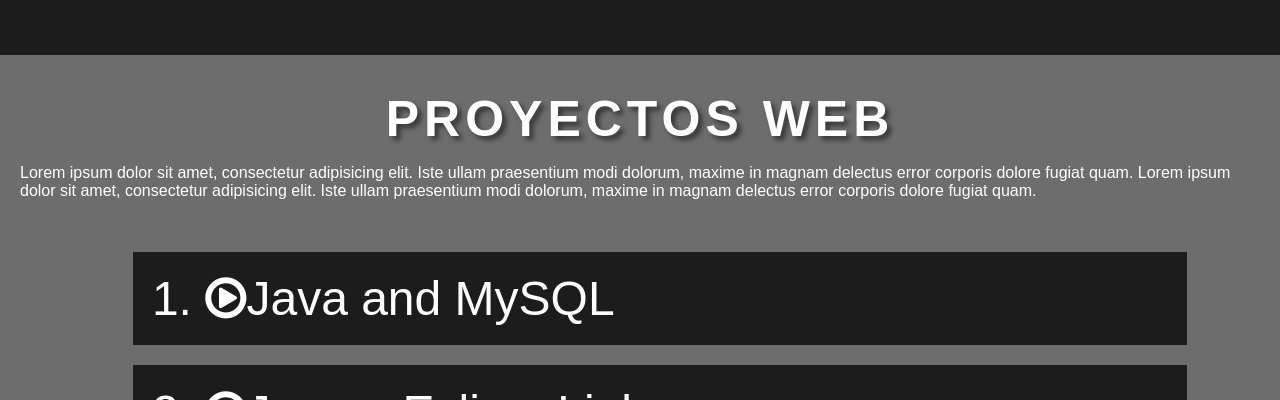
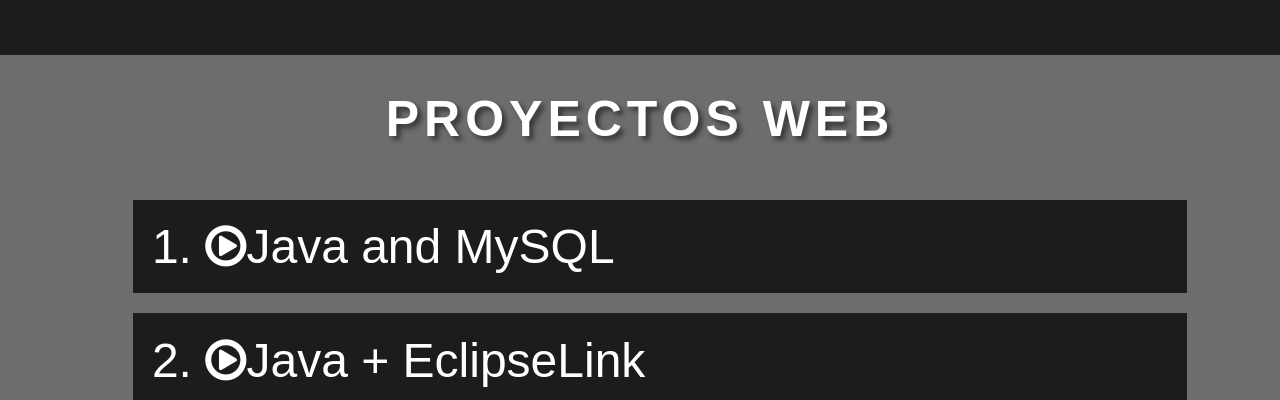
Before and after one commit to LuisFalconi/LuisFalconi.github.io, a plain HTML site: page index.html in a window 1280 px wide. Shown: the part 1529-1929 px from the top of the page. Drawn offline with nearby package versions, Linux system fonts and the light colour scheme; a web font is replaced by a local one.

Commit message:
modificated the paragraph

```diff
--- a/index.html
+++ b/index.html
@@ -94,7 +94,6 @@
     <section class="info">
         <h2>Proyectos Web</h2>
         <p class="hola">
-            Lorem ipsum dolor sit amet, consectetur adipisicing elit. Iste ullam praesentium modi dolorum, maxime in magnam delectus error corporis dolore fugiat quam. Lorem ipsum dolor sit amet, consectetur adipisicing elit. Iste ullam praesentium modi dolorum, maxime in magnam delectus error corporis dolore fugiat quam.
         </p>
         <div class="lista">
             <ul>
```
